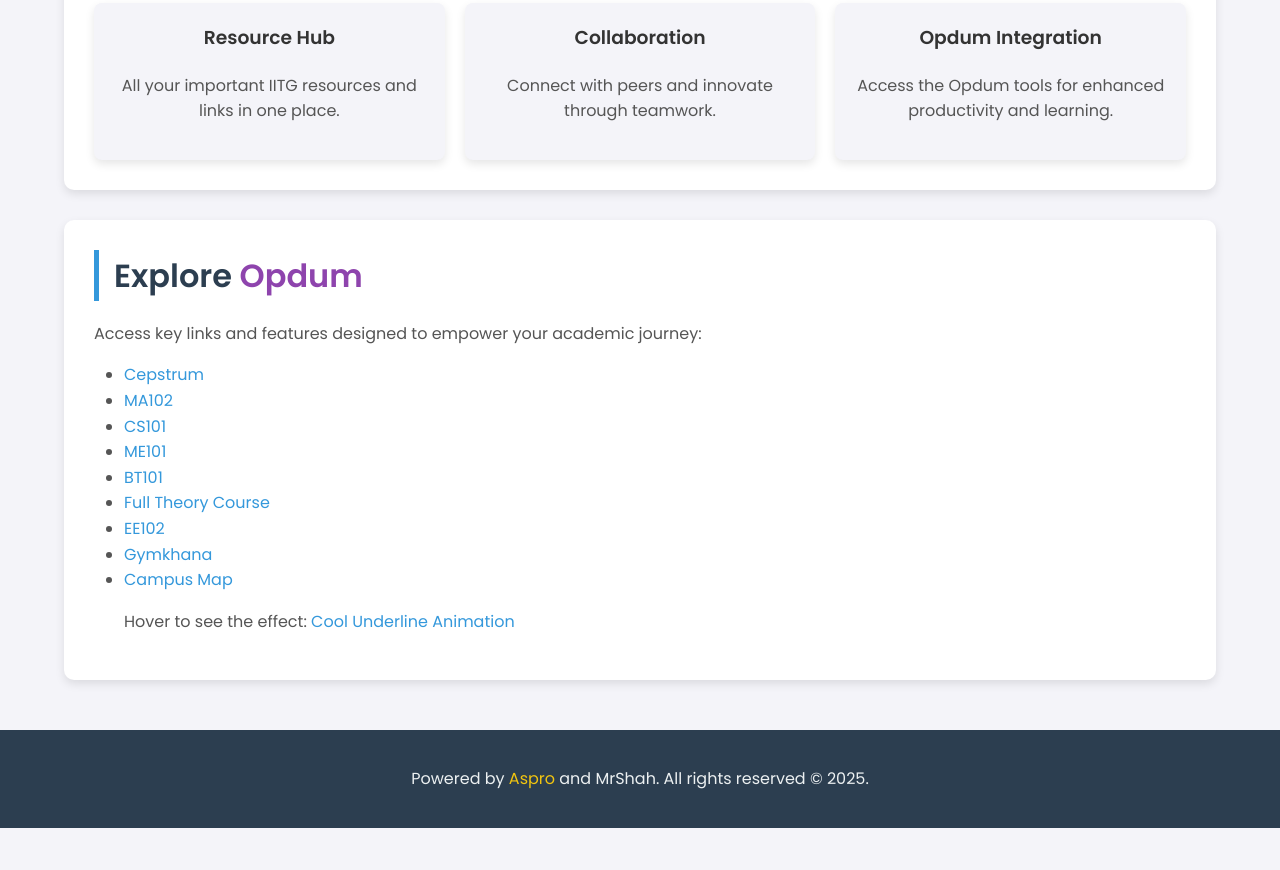
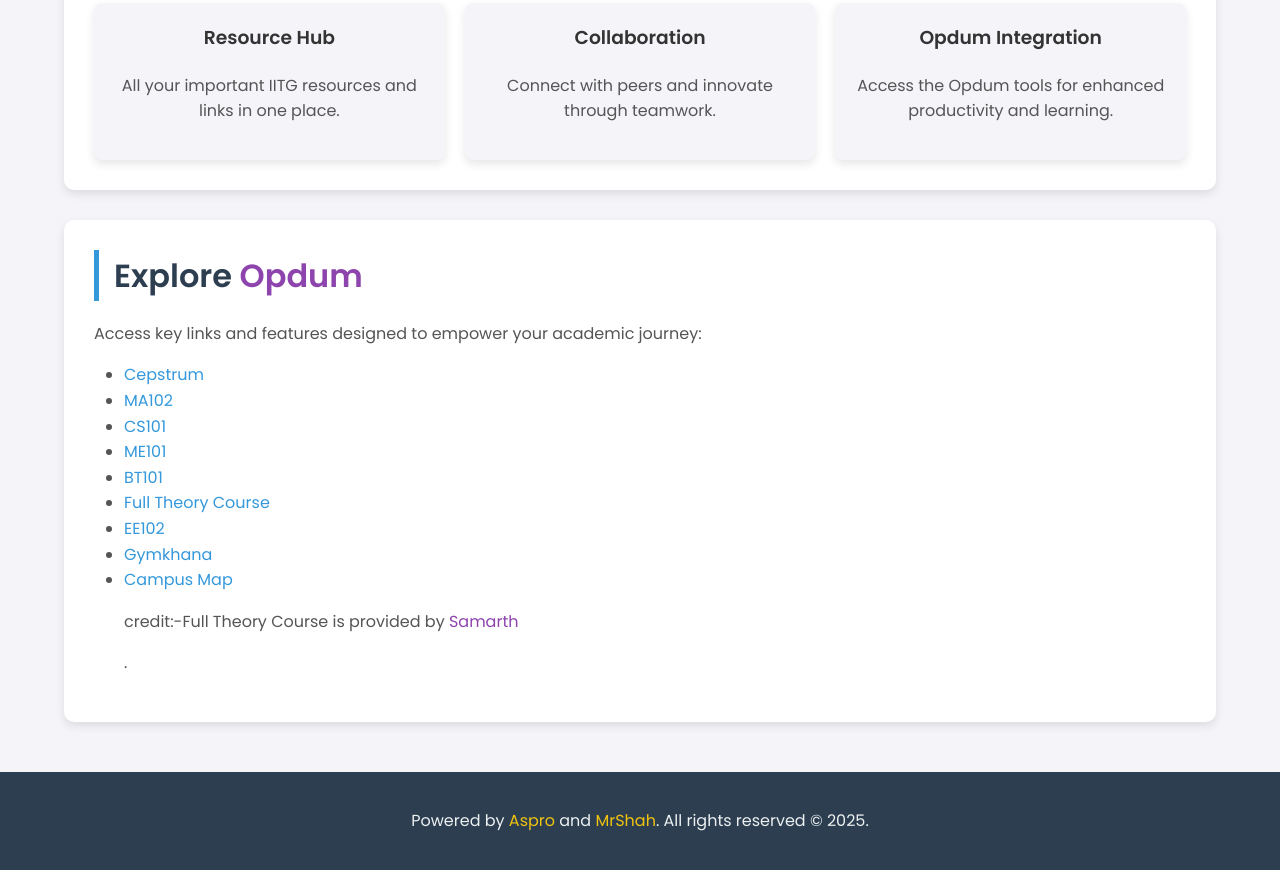
Before and after one commit to Anavaypro/Meffule, a plain HTML site: page index.html in a window 1280 px wide. Shown: the part 939-1809 px from the top of the page. Before the commit the page ends 1767 px from the top, so only its background shows below. Drawn offline with Linux system fonts and the light colour scheme.

Commit message:
Update index.html

```diff
--- a/index.html
+++ b/index.html
@@ -58,16 +58,15 @@
                 <li><a href="http://172.16.28.65/ee102/index.html" class="underline-hover">EE102</a></li>
                 <li><a href="https://www.iitg.ac.in/stud/gymkhana/" class="underline-hover">Gymkhana</a></li>
                 <li><a href="https://www.iitg.ac.in/campusmap/" class="underline-hover">Campus Map</a></li>
-                <p>
-                    Hover to see the effect: <a href="#" class="underline-hover">Cool Underline Animation</a>
-                </p>
+                <p>credit:-Full Theory Course is provided by <span class="highlight">Samarth</span></p>.
+
 
             </ul>
         </section>
     </main>
 
     <footer>
-        <p>Powered by <span class="highlight">Aspro</span> and MrShah. All rights reserved © 2025.</p>
+        <p>Powered by <span class="highlight">Aspro</span> and <span class="highlight">MrShah</span>. All rights reserved © 2025.</p>
     </footer>
 </body>
 </html>
```
